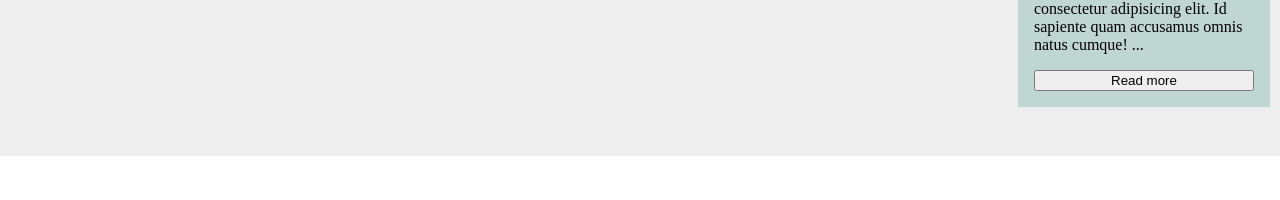
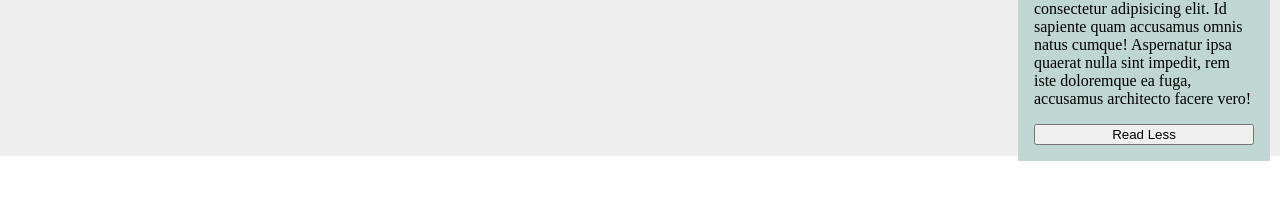
Before and after one commit to ronakruparel/css-grid-demo, a plain HTML site: page index.html in a window 1280 px wide. Both pictures are taken after a click on the button "Read more". Shown: the part 222-422 px from the top of the page. Drawn offline with Linux system fonts and the light colour scheme.

Commit message:
feat(script):added read more/less script

```diff
--- a/index.html
+++ b/index.html
@@ -1,6 +1,7 @@
 <html>
   <head>
     <link rel="stylesheet" type="text/css" href="./css/style.css" />
+    <script src="/scripts/index.js"></script>
   </head>
   <body>
     <div class="header">
@@ -25,7 +26,7 @@
             fuga, accusamus architecto facere vero!
           </span>
         </p>
-        <button>Read more</button>
+        <button id="readMore" onclick="toggleReadmore()">Read more</button>
       </div>
     </div>
   </body>
--- /dev/null
+++ b/scripts/index.js
@@ -0,0 +1,14 @@
+function toggleReadmore() {
+  let btnText = document.getElementById("readMore");
+  let dots = document.getElementById("dots");
+  let more = document.getElementById("more");
+  if (dots.style.display === "none") {
+    dots.style.display = "inline";
+    more.style.display = "none";
+    btnText.innerHTML = "Read More";
+  } else {
+    dots.style.display = "none";
+    more.style.display = "inline";
+    btnText.innerHTML = "Read Less";
+  }
+}
```
